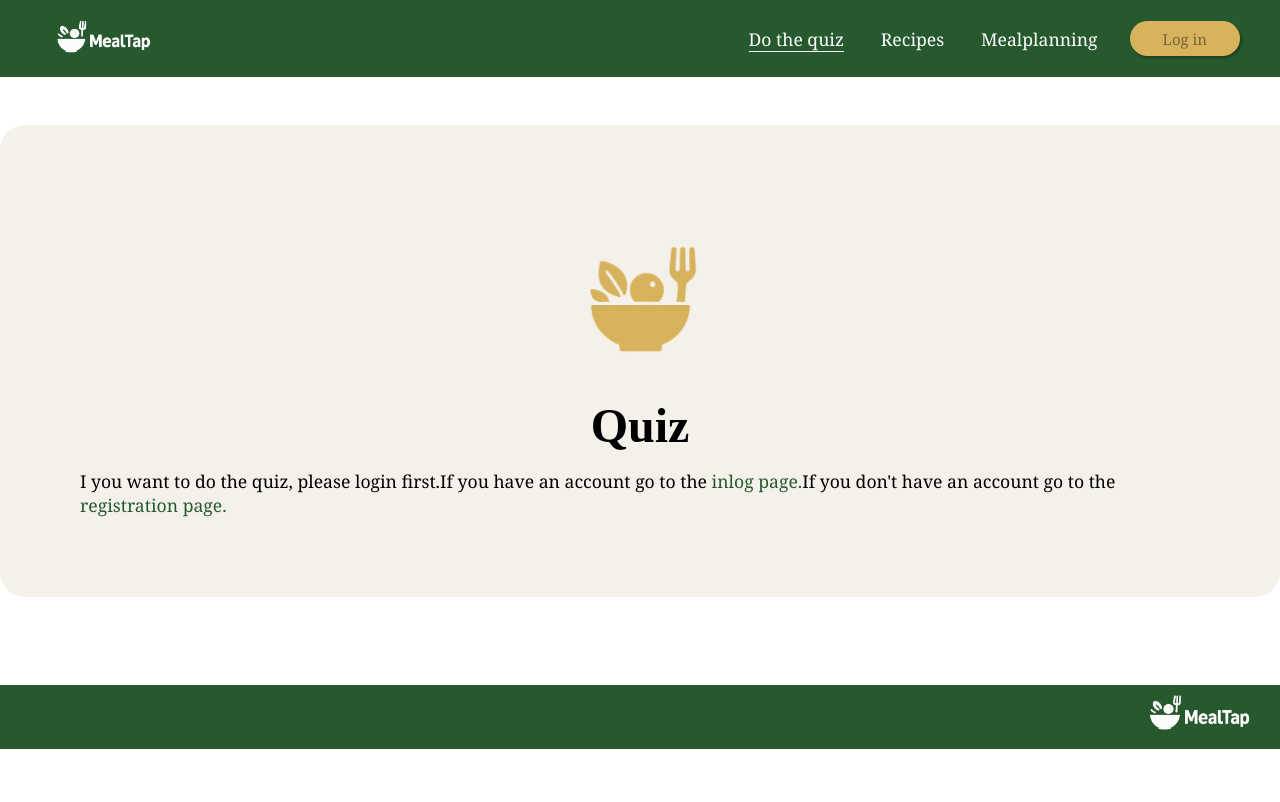
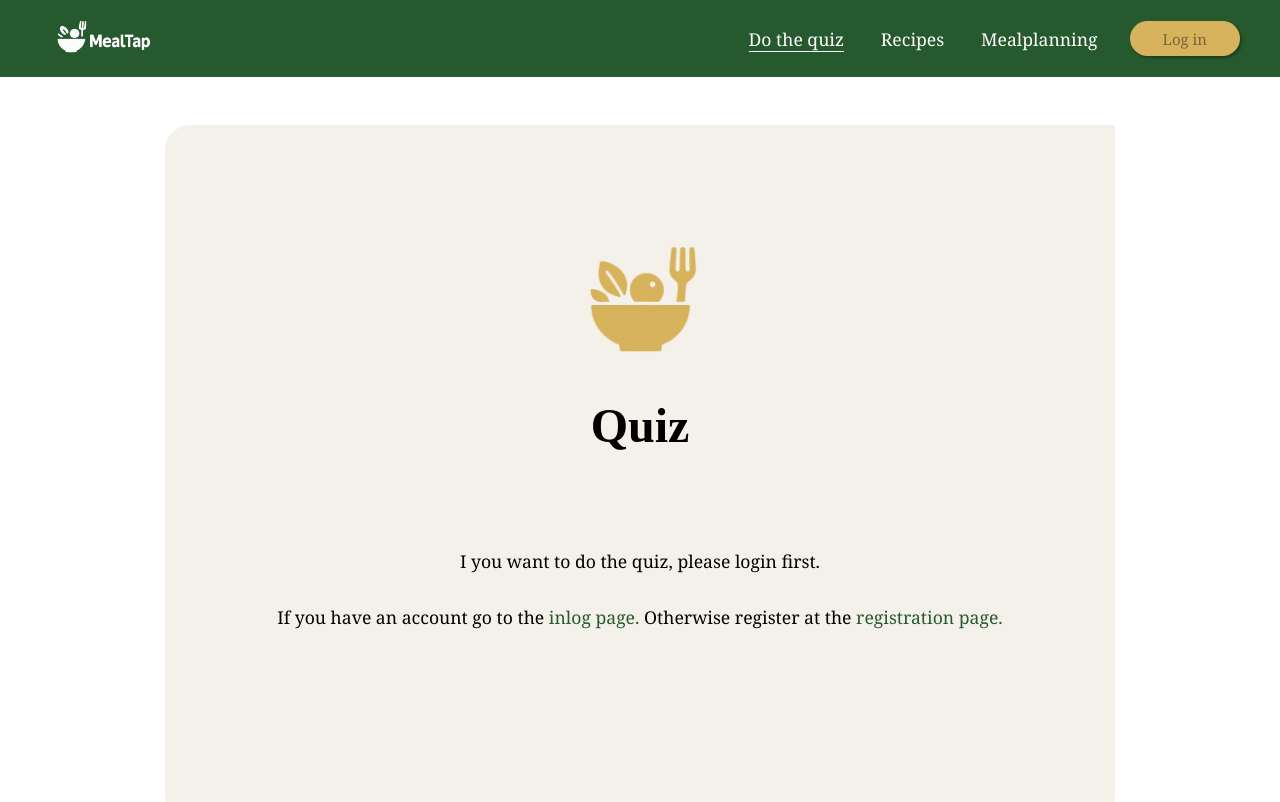
Before and after one commit to tessaiswijs/eindproject_frontend_novi, a React (Vite) app: page /quiz in a window 1280 px wide. Shown: the top 802 px of the page. Built offline with nearby package versions, Linux system fonts and the light colour scheme; a web font is replaced by a local one.

Commit message:
stijling toegevoegd op quizpagina wanneer niet is ingelogd

```diff
--- a/src/pages/quiz/QuizPage.css
+++ b/src/pages/quiz/QuizPage.css
@@ -33,3 +33,16 @@
 .submit-answers {
     margin-top: 2rem;
 }
+
+/*////////////////////////
+    1. Styling alternative content when not logged in
+////////////////////////*/
+
+.login-link-container {
+    display: block;
+    margin: 5rem 2rem;
+    text-align: center;
+}
+.login-sentence {
+    margin: 2rem 0rem;
+}
--- a/src/pages/quiz/QuizPage.jsx
+++ b/src/pages/quiz/QuizPage.jsx
@@ -28,13 +28,13 @@ function Quiz() {
 
 
                 {!isLoggedIn ? (
-                    <p className="login-link-container"> I you want to do the quiz, please login first.
+                    <section className="login-link-container"> I you want to do the quiz, please login first.
 
-                        <span className="login-sentence">If you have an account go to the<Link
-                            to="/signin"> inlog page.</Link></span>
-                        <span className="registration-sentence">If you don't have an account go to the<Link
-                            to="/signup"> registration page.</Link></span>
-                    </p>
+                        <p className="login-sentence">If you have an account go to the<Link
+                            to="/signin"> inlog page. </Link>
+                         Otherwise register at the<Link
+                            to="/signup"> registration page.</Link></p>
+                    </section>
 
                 ) : (
 
```
